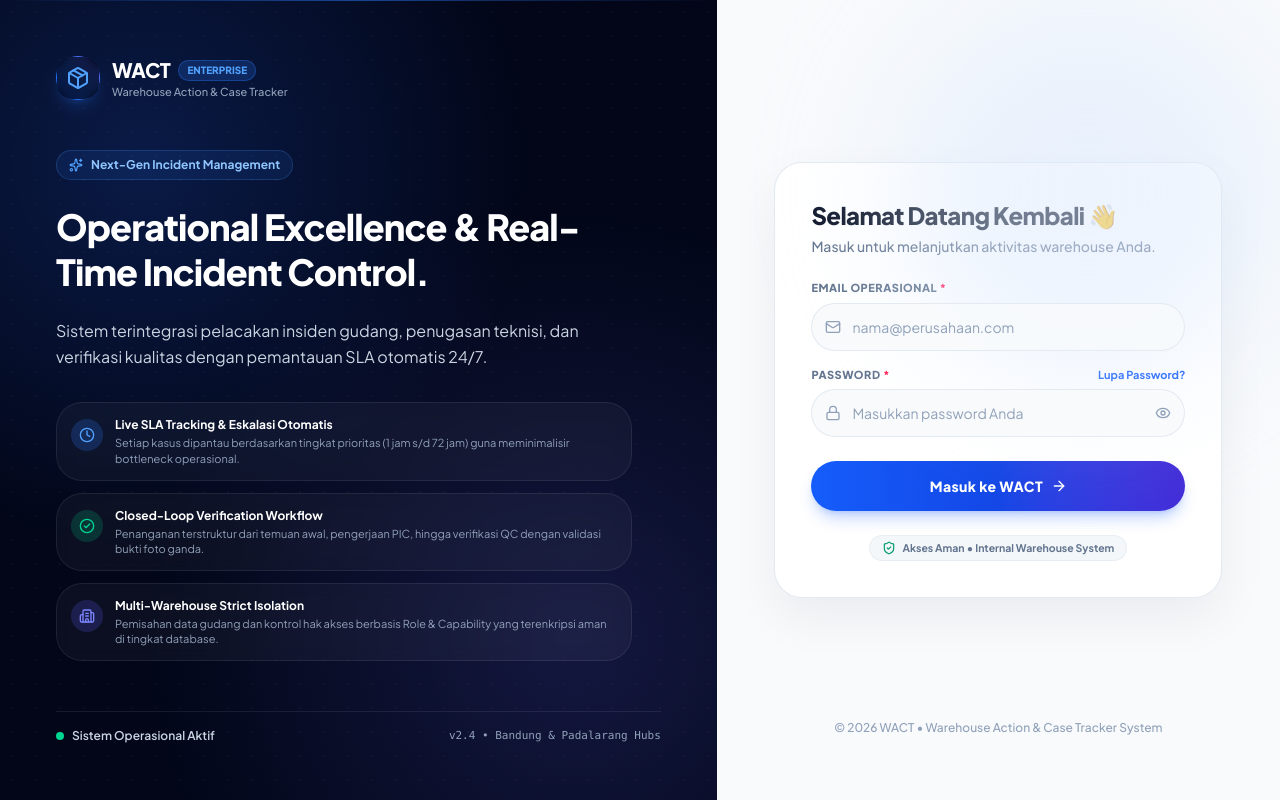
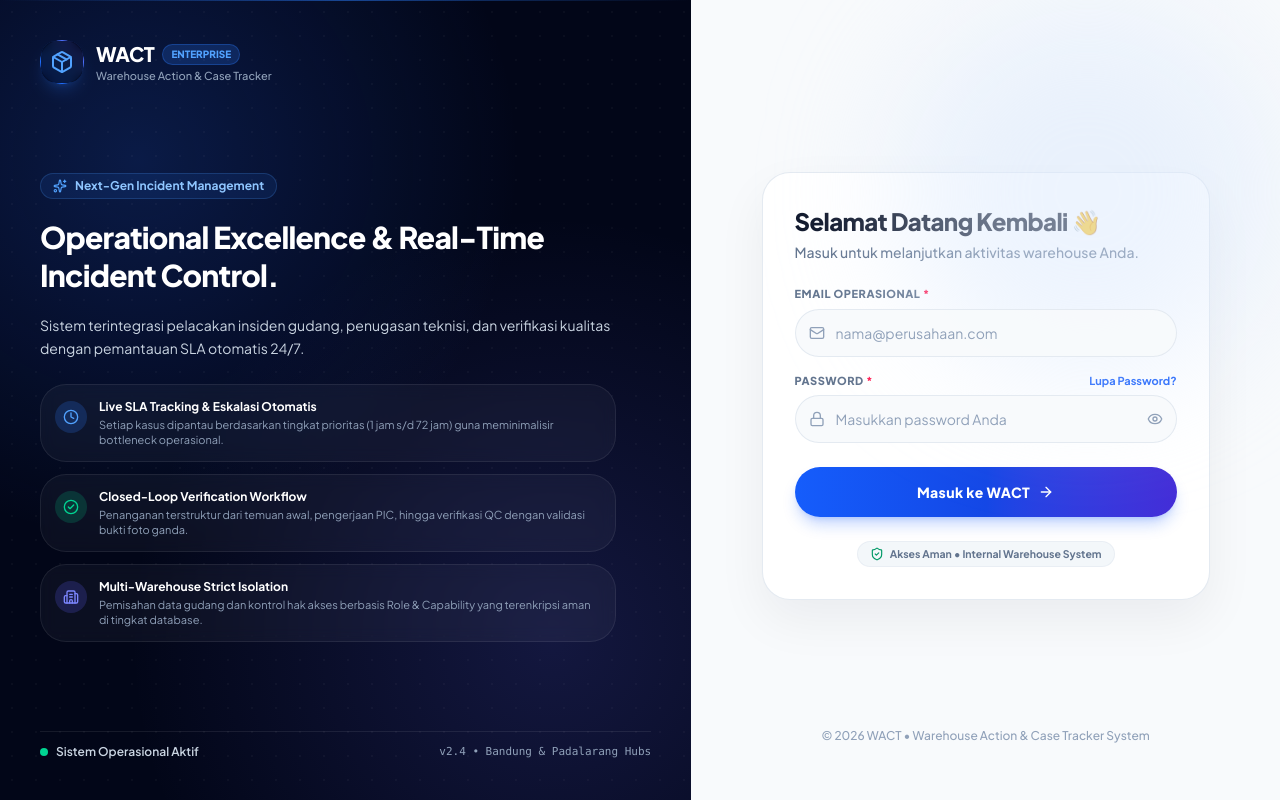
Before and after one commit to priandana/wact-warehouse, a Next.js app: page /login in a window 1280 px wide. Built offline with nearby package versions, Linux system fonts and the light colour scheme; no server answers.

Commit message:
fix: improve login responsive viewport behavior

```diff
--- a/app/(auth)/login/LoginForm.tsx
+++ b/app/(auth)/login/LoginForm.tsx
@@ -188,8 +188,14 @@ export function LoginForm({ redirectTo }: LoginFormProps) {
 
       {/* Forgot Password Dialog */}
       {showForgotModal && (
-        <div className="fixed inset-0 z-50 bg-slate-950/60 backdrop-blur-xs flex items-center justify-center p-4 animate-in fade-in">
-          <div className="w-full max-w-sm bg-white rounded-3xl p-6 shadow-2xl space-y-4 animate-in zoom-in-95">
+        <div
+          className="fixed inset-0 z-[60] bg-slate-950/60 backdrop-blur-xs flex items-center justify-center p-4 animate-in fade-in"
+          onClick={() => setShowForgotModal(false)}
+        >
+          <div
+            className="w-full max-w-sm bg-white rounded-3xl p-6 shadow-2xl space-y-4 animate-in zoom-in-95"
+            onClick={(e) => e.stopPropagation()}
+          >
             <div className="flex items-center justify-between pb-2 border-b border-slate-100">
               <div className="flex items-center gap-2">
                 <HelpCircle className="w-5 h-5 text-blue-600" />
--- a/app/(auth)/login/page.tsx
+++ b/app/(auth)/login/page.tsx
@@ -1,18 +1,17 @@
 // app/(auth)/login/page.tsx
 // Redesigned Fintech/Modern Split-Screen Login View with Electric Blue Branding
+// Pure Full-Viewport Layout (100dvh) with zero root body scrolling and responsive form panel
 
 import { redirect } from 'next/navigation';
 import { createServerClient } from '@/lib/supabase/server';
 import { LoginForm } from './LoginForm';
 import {
   Package,
-  ShieldCheck,
   Clock,
   CheckCircle2,
   Building2,
   Sparkles,
   AlertCircle,
-  TrendingUp,
 } from 'lucide-react';
 
 interface Props {
@@ -47,11 +46,11 @@ export default async function LoginPage({ searchParams }: Props) {
   const errorMessage = getErrorMessage();
 
   return (
-    <div className="min-h-screen w-full flex bg-[#F8FAFC]">
+    <div className="h-dvh min-h-[100dvh] w-full flex bg-[#F8FAFC] overflow-hidden">
       {/* ═══════════════════════════════════════════════════════════════════ */}
       {/* LEFT COLUMN: BRANDING & OPERATIONAL HIGHLIGHTS (DESKTOP >= 1024px) */}
       {/* ═══════════════════════════════════════════════════════════════════ */}
-      <div className="hidden lg:flex lg:w-[54%] xl:w-[56%] relative bg-slate-950 text-white flex-col justify-between p-10 xl:p-14 overflow-hidden select-none">
+      <div className="hidden lg:flex lg:w-[50%] xl:w-[54%] 2xl:w-[56%] h-full relative bg-slate-950 text-white flex-col justify-between p-6 xl:p-10 2xl:p-14 overflow-hidden select-none shrink-0">
         {/* Subtle Ambient Radial Glows & Grid Pattern */}
         <div className="absolute inset-0 bg-[radial-gradient(circle_at_20%_20%,rgba(37,99,235,0.22),transparent_45%),radial-gradient(circle_at_80%_80%,rgba(99,102,241,0.18),transparent_50%)] pointer-events-none" />
         <div className="absolute inset-0 bg-[radial-gradient(#ffffff0a_1px,transparent_1px)] [background-size:24px_24px] pointer-events-none opacity-80" />
@@ -60,15 +59,15 @@ export default async function LoginPage({ searchParams }: Props) {
         <div className="absolute top-0 left-0 right-0 h-[1px] bg-gradient-to-r from-transparent via-blue-500/50 to-transparent" />
 
         {/* Top Branding Header */}
-        <div className="relative z-10 flex items-center gap-3">
-          <div className="w-11 h-11 rounded-2xl bg-gradient-to-tr from-blue-600 via-blue-500 to-indigo-500 p-[1px] shadow-lg shadow-blue-500/20">
+        <div className="relative z-10 flex items-center gap-3 shrink-0">
+          <div className="w-10 h-10 xl:w-11 xl:h-11 rounded-2xl bg-gradient-to-tr from-blue-600 via-blue-500 to-indigo-500 p-[1px] shadow-lg shadow-blue-500/20 shrink-0">
             <div className="w-full h-full bg-slate-950/80 backdrop-blur-xs rounded-[15px] flex items-center justify-center">
-              <Package className="w-6 h-6 text-blue-400" />
+              <Package className="w-5 h-5 xl:w-6 xl:h-6 text-blue-400" />
             </div>
           </div>
           <div>
             <div className="flex items-center gap-2">
-              <span className="text-xl font-black tracking-tight text-white">WACT</span>
+              <span className="text-lg xl:text-xl font-black tracking-tight text-white">WACT</span>
               <span className="text-[10px] font-black px-2 py-0.5 rounded-full bg-blue-500/20 text-blue-400 border border-blue-500/30">
                 ENTERPRISE
               </span>
@@ -78,25 +77,25 @@ export default async function LoginPage({ searchParams }: Props) {
         </div>
 
         {/* Center Hero Content */}
-        <div className="relative z-10 my-auto py-10 space-y-6 max-w-xl">
-          <div className="inline-flex items-center gap-2 px-3 py-1.5 rounded-full bg-blue-500/10 border border-blue-400/20 text-xs font-bold text-blue-300">
+        <div className="relative z-10 my-auto py-3 xl:py-6 space-y-3 xl:space-y-5 max-w-xl">
+          <div className="inline-flex items-center gap-2 px-3 py-1 rounded-full bg-blue-500/10 border border-blue-400/20 text-xs font-bold text-blue-300">
             <Sparkles className="w-3.5 h-3.5 text-blue-400" />
             <span>Next-Gen Incident Management</span>
           </div>
 
-          <h2 className="text-3xl xl:text-4xl font-black tracking-tight text-white leading-tight">
+          <h2 className="text-2xl xl:text-3xl 2xl:text-4xl font-black tracking-tight text-white leading-tight">
             Operational Excellence & Real-Time Incident Control.
           </h2>
 
-          <p className="text-sm xl:text-base text-slate-300 font-normal leading-relaxed">
+          <p className="text-xs xl:text-sm text-slate-300 font-normal leading-relaxed">
             Sistem terintegrasi pelacakan insiden gudang, penugasan teknisi, dan verifikasi kualitas dengan pemantauan SLA otomatis 24/7.
           </p>
 
           {/* 3 Glassmorphism Feature Highlights */}
-          <div className="grid grid-cols-1 gap-3 pt-2">
-            <div className="p-3.5 rounded-2xl bg-white/[0.04] border border-white/[0.08] backdrop-blur-sm flex items-start gap-3">
-              <div className="w-8 h-8 rounded-xl bg-blue-500/20 text-blue-400 flex items-center justify-center shrink-0 mt-0.5">
-                <Clock className="w-4 h-4" />
+          <div className="grid grid-cols-1 gap-2.5 xl:gap-3 pt-1">
+            <div className="p-3 xl:p-3.5 rounded-2xl bg-white/[0.04] border border-white/[0.08] backdrop-blur-sm flex items-start gap-3">
+              <div className="w-7 h-7 xl:w-8 xl:h-8 rounded-xl bg-blue-500/20 text-blue-400 flex items-center justify-center shrink-0 mt-0.5">
+                <Clock className="w-3.5 h-3.5 xl:w-4 xl:h-4" />
               </div>
               <div>
                 <h3 className="text-xs font-bold text-white">Live SLA Tracking & Eskalasi Otomatis</h3>
@@ -106,9 +105,9 @@ export default async function LoginPage({ searchParams }: Props) {
               </div>
             </div>
 
-            <div className="p-3.5 rounded-2xl bg-white/[0.04] border border-white/[0.08] backdrop-blur-sm flex items-start gap-3">
-              <div className="w-8 h-8 rounded-xl bg-emerald-500/20 text-emerald-400 flex items-center justify-center shrink-0 mt-0.5">
-                <CheckCircle2 className="w-4 h-4" />
+            <div className="p-3 xl:p-3.5 rounded-2xl bg-white/[0.04] border border-white/[0.08] backdrop-blur-sm flex items-start gap-3">
+              <div className="w-7 h-7 xl:w-8 xl:h-8 rounded-xl bg-emerald-500/20 text-emerald-400 flex items-center justify-center shrink-0 mt-0.5">
+                <CheckCircle2 className="w-3.5 h-3.5 xl:w-4 xl:h-4" />
               </div>
               <div>
                 <h3 className="text-xs font-bold text-white">Closed-Loop Verification Workflow</h3>
@@ -118,9 +117,9 @@ export default async function LoginPage({ searchParams }: Props) {
               </div>
             </div>
 
-            <div className="p-3.5 rounded-2xl bg-white/[0.04] border border-white/[0.08] backdrop-blur-sm flex items-start gap-3">
-              <div className="w-8 h-8 rounded-xl bg-indigo-500/20 text-indigo-400 flex items-center justify-center shrink-0 mt-0.5">
-                <Building2 className="w-4 h-4" />
+            <div className="p-3 xl:p-3.5 rounded-2xl bg-white/[0.04] border border-white/[0.08] backdrop-blur-sm flex items-start gap-3">
+              <div className="w-7 h-7 xl:w-8 xl:h-8 rounded-xl bg-indigo-500/20 text-indigo-400 flex items-center justify-center shrink-0 mt-0.5">
+                <Building2 className="w-3.5 h-3.5 xl:w-4 xl:h-4" />
               </div>
               <div>
                 <h3 className="text-xs font-bold text-white">Multi-Warehouse Strict Isolation</h3>
@@ -133,9 +132,9 @@ export default async function LoginPage({ searchParams }: Props) {
         </div>
 
         {/* Bottom Footer Info */}
-        <div className="relative z-10 pt-4 border-t border-white/[0.08] flex items-center justify-between text-xs text-slate-400">
+        <div className="relative z-10 pt-3 border-t border-white/[0.08] flex items-center justify-between text-xs text-slate-400 shrink-0">
           <div className="flex items-center gap-2">
-            <span className="w-2 h-2 rounded-full bg-emerald-400 animate-ping" />
+            <span className="w-2 h-2 rounded-full bg-emerald-400 animate-pulse" />
             <span className="font-semibold text-slate-300">Sistem Operasional Aktif</span>
           </div>
           <span className="font-mono text-[11px]">v2.4 • Bandung & Padalarang Hubs</span>
@@ -143,16 +142,16 @@ export default async function LoginPage({ searchParams }: Props) {
       </div>
 
       {/* ═══════════════════════════════════════════════════════════════════ */}
-      {/* RIGHT COLUMN: LOGIN CARD FORM                                       */}
+      {/* RIGHT COLUMN: LOGIN CARD FORM (RESPONSIVE & SCROLL-CONFINED)        */}
       {/* ═══════════════════════════════════════════════════════════════════ */}
-      <div className="flex-1 flex flex-col justify-between items-center p-4 sm:p-8 lg:p-12 relative overflow-y-auto">
+      <div className="flex-1 h-full flex flex-col justify-between items-center p-4 sm:p-6 lg:p-8 xl:p-12 relative overflow-y-auto overflow-x-hidden">
         {/* Subtle Ambient Background Light */}
         <div className="absolute top-0 right-0 w-96 h-96 bg-blue-100/50 rounded-full blur-3xl pointer-events-none" />
 
         {/* Mobile Header Branding (< 1024px) */}
-        <div className="lg:hidden w-full max-w-md pt-4 pb-2 flex items-center justify-between">
+        <div className="lg:hidden w-full max-w-md pt-2 pb-1 flex items-center justify-between shrink-0">
           <div className="flex items-center gap-2.5">
-            <div className="w-9 h-9 rounded-xl bg-gradient-to-tr from-blue-600 to-indigo-600 flex items-center justify-center shadow-md shadow-blue-500/20">
+            <div className="w-9 h-9 rounded-xl bg-gradient-to-tr from-blue-600 to-indigo-600 flex items-center justify-center shadow-md shadow-blue-500/20 shrink-0">
               <Package className="w-5 h-5 text-white" />
             </div>
             <div>
@@ -168,8 +167,8 @@ export default async function LoginPage({ searchParams }: Props) {
         </div>
 
         {/* Centered Login Card */}
-        <div className="w-full max-w-md my-auto py-6">
-          <div className="bg-white rounded-[28px] border border-slate-200/90 shadow-[0_20px_50px_rgba(15,23,42,0.06)] p-6 sm:p-9 space-y-6">
+        <div className="w-full max-w-md my-auto py-4 sm:py-6 flex flex-col justify-center">
+          <div className="bg-white rounded-[24px] sm:rounded-[28px] border border-slate-200/90 shadow-[0_20px_50px_rgba(15,23,42,0.06)] p-6 sm:p-8 space-y-5 sm:space-y-6">
             <div>
               <h1 className="text-xl sm:text-2xl font-black text-slate-900 tracking-tight leading-snug">
                 Selamat Datang Kembali 👋
@@ -193,7 +192,7 @@ export default async function LoginPage({ searchParams }: Props) {
         </div>
 
         {/* Bottom Footer */}
-        <div className="w-full max-w-md pb-4 pt-2 text-center">
+        <div className="w-full max-w-md pb-2 pt-1 text-center shrink-0">
           <p className="text-xs text-slate-400 font-medium">
             &copy; 2026 WACT &bull; Warehouse Action & Case Tracker System
           </p>
```
